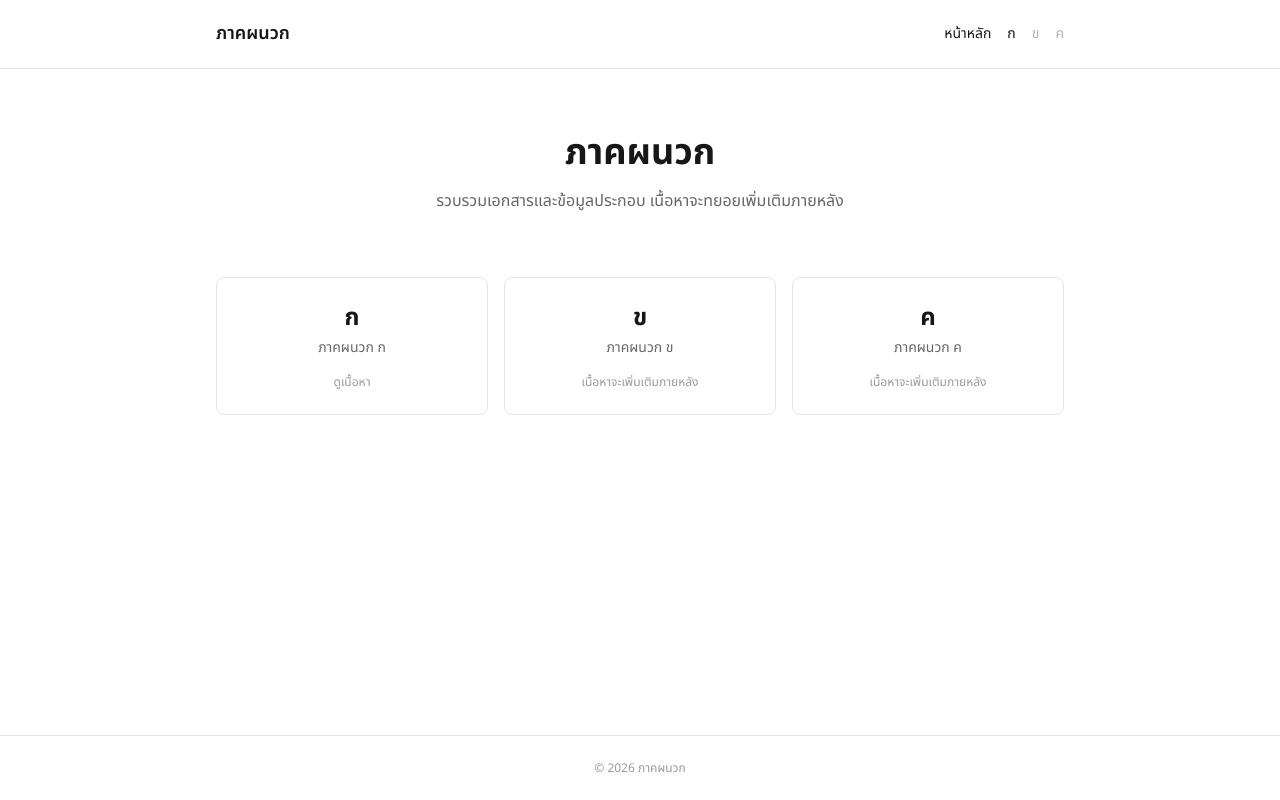
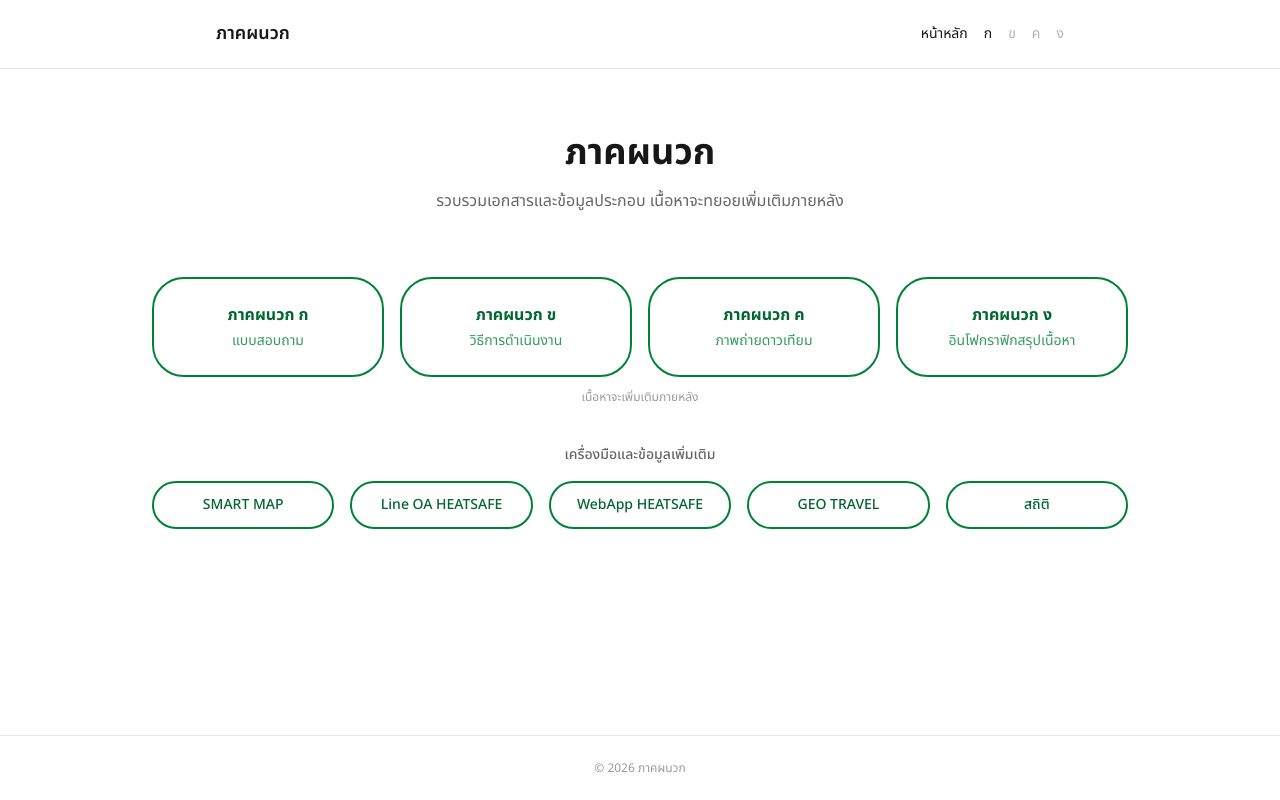
Before and after one commit to wkmep-heat/kk-pn, a Next.js app: page / in a window 1280 px wide. Built offline with nearby package versions, Linux system fonts and the light colour scheme.

Commit message:
เพิ่มลิ้งค์

```diff
--- a/app/_components/SiteHeader.tsx
+++ b/app/_components/SiteHeader.tsx
@@ -5,6 +5,7 @@ const navItems = [
   { label: "ก", href: "/appendix-a" },
   { label: "ข", href: null },
   { label: "ค", href: null },
+  { label: "ง", href: null },
 ];
 
 export default function SiteHeader() {
--- a/app/appendix-a/field-survey/page.tsx
+++ b/app/appendix-a/field-survey/page.tsx
@@ -192,7 +192,13 @@ export default function FieldSurvey() {
             </Link>{" "}
             / แบบบันทึกการสำรวจภาคสนาม
           </p>
-          <h1 className="mt-2 text-2xl sm:text-3xl font-bold">
+          <Link
+            href="/"
+            className="mt-3 inline-flex items-center gap-1 rounded-full border-2 border-green-700 px-4 py-1.5 text-sm font-medium text-green-800 hover:bg-green-50 transition-colors"
+          >
+            ← กลับหน้าหลัก
+          </Link>
+          <h1 className="mt-4 text-2xl sm:text-3xl font-bold">
             3. แบบบันทึกการสำรวจภาคสนาม
           </h1>
 
--- a/app/appendix-a/interview/page.tsx
+++ b/app/appendix-a/interview/page.tsx
@@ -156,7 +156,13 @@ export default function Interview() {
             </Link>{" "}
             / แบบสัมภาษณ์
           </p>
-          <h1 className="mt-2 text-2xl sm:text-3xl font-bold">
+          <Link
+            href="/"
+            className="mt-3 inline-flex items-center gap-1 rounded-full border-2 border-green-700 px-4 py-1.5 text-sm font-medium text-green-800 hover:bg-green-50 transition-colors"
+          >
+            ← กลับหน้าหลัก
+          </Link>
+          <h1 className="mt-4 text-2xl sm:text-3xl font-bold">
             2. แบบสัมภาษณ์ผู้รู้และผู้เกี่ยวข้อง
           </h1>
 
--- a/app/appendix-a/page.tsx
+++ b/app/appendix-a/page.tsx
@@ -32,7 +32,13 @@ export default function AppendixA() {
             </Link>{" "}
             / ก
           </p>
-          <h1 className="mt-2 text-2xl sm:text-3xl font-bold">ภาคผนวก ก</h1>
+          <Link
+            href="/"
+            className="mt-3 inline-flex items-center gap-1 rounded-full border-2 border-green-700 px-4 py-1.5 text-sm font-medium text-green-800 hover:bg-green-50 transition-colors"
+          >
+            ← กลับหน้าหลัก
+          </Link>
+          <h1 className="mt-4 text-2xl sm:text-3xl font-bold">ภาคผนวก ก</h1>
 
           <div className="mt-8 flex flex-col gap-4">
             {items.map((item) => (
--- a/app/appendix-a/questionnaire/page.tsx
+++ b/app/appendix-a/questionnaire/page.tsx
@@ -364,7 +364,13 @@ export default function Questionnaire() {
             </Link>{" "}
             / แบบสอบถาม
           </p>
-          <h1 className="mt-2 text-2xl sm:text-3xl font-bold">
+          <Link
+            href="/"
+            className="mt-3 inline-flex items-center gap-1 rounded-full border-2 border-green-700 px-4 py-1.5 text-sm font-medium text-green-800 hover:bg-green-50 transition-colors"
+          >
+            ← กลับหน้าหลัก
+          </Link>
+          <h1 className="mt-4 text-2xl sm:text-3xl font-bold">
             1. แบบสอบถามประชาชน
           </h1>
 
--- /dev/null
+++ b/app/geo-travel/page.tsx
@@ -0,0 +1,20 @@
+import Link from "next/link";
+
+export default function GeoTravel() {
+  return (
+    <main className="relative flex-1 flex flex-col">
+      <Link
+        href="/"
+        className="absolute top-3 left-3 z-10 inline-flex items-center gap-1 rounded-full border-2 border-green-700 bg-white px-4 py-1.5 text-sm font-medium text-green-800 shadow hover:bg-green-50 transition-colors"
+      >
+        ← กลับหน้าหลัก
+      </Link>
+
+      <iframe
+        src="https://heat-safe-cyan.vercel.app/?traveltime"
+        title="GEO TRAVEL"
+        className="w-full flex-1 border-0"
+      />
+    </main>
+  );
+}
--- a/app/page.tsx
+++ b/app/page.tsx
@@ -4,9 +4,38 @@ import SiteHeader from "./_components/SiteHeader";
 import SubmittedNotice from "./_components/SubmittedNotice";
 
 const appendices = [
-  { code: "ก", title: "ภาคผนวก ก", href: "/appendix-a" },
-  { code: "ข", title: "ภาคผนวก ข", href: null },
-  { code: "ค", title: "ภาคผนวก ค", href: null },
+  {
+    code: "ก",
+    title: "ภาคผนวก ก",
+    subtitle: "แบบสอบถาม",
+    href: "/appendix-a",
+  },
+  {
+    code: "ข",
+    title: "ภาคผนวก ข",
+    subtitle: "วิธีการดำเนินงาน",
+    href: null,
+  },
+  {
+    code: "ค",
+    title: "ภาคผนวก ค",
+    subtitle: "ภาพถ่ายดาวเทียม",
+    href: null,
+  },
+  {
+    code: "ง",
+    title: "ภาคผนวก ง",
+    subtitle: "อินโฟกราฟิกสรุปเนื้อหา",
+    href: null,
+  },
+];
+
+const tools = [
+  { label: "SMART MAP", href: "/smart-map" },
+  { label: "Line OA HEATSAFE", href: "https://line.me/R/ti/p/@034rqfnj" },
+  { label: "WebApp HEATSAFE", href: "/webapp-heatsafe" },
+  { label: "GEO TRAVEL", href: "/geo-travel" },
+  { label: "สถิติ", href: "#" },
 ];
 
 export default function Home() {
@@ -19,28 +48,25 @@ export default function Home() {
       </Suspense>
 
       <main className="flex-1">
-        <section className="mx-auto max-w-4xl px-6 py-16 text-center">
+        <section className="mx-auto max-w-5xl px-6 py-16 text-center">
           <h1 className="text-3xl sm:text-4xl font-bold">ภาคผนวก</h1>
           <p className="mt-4 text-black/60">
             รวบรวมเอกสารและข้อมูลประกอบ เนื้อหาจะทยอยเพิ่มเติมภายหลัง
           </p>
         </section>
 
-        <section className="mx-auto max-w-4xl px-6 pb-20">
-          <div className="grid gap-4 sm:grid-cols-3">
+        <section className="mx-auto max-w-5xl px-6">
+          <div className="grid gap-4 grid-cols-2 sm:grid-cols-4">
             {appendices.map((item) => {
               const card = (
-                <div className="rounded-lg border border-black/10 p-6 text-center h-full">
-                  <div className="text-2xl font-bold">{item.code}</div>
-                  <div className="mt-1 text-sm text-black/60">{item.title}</div>
-                  <div className="mt-4 text-xs text-black/40">
-                    {item.href ? "ดูเนื้อหา" : "เนื้อหาจะเพิ่มเติมภายหลัง"}
-                  </div>
+                <div className="rounded-[2rem] bg-white border-2 border-green-700 text-green-800 p-6 text-center h-full flex flex-col items-center justify-center gap-1 transition-colors hover:bg-green-50">
+                  <div className="font-bold">{item.title}</div>
+                  <div className="text-sm text-green-700/80">{item.subtitle}</div>
                 </div>
               );
 
               return item.href ? (
-                <Link key={item.code} href={item.href} className="hover:border-black/30 rounded-lg">
+                <Link key={item.code} href={item.href} className="rounded-[2rem]">
                   {card}
                 </Link>
               ) : (
@@ -48,11 +74,32 @@ export default function Home() {
               );
             })}
           </div>
+
+          <p className="mt-3 text-center text-xs text-black/40">
+            เนื้อหาจะเพิ่มเติมภายหลัง
+          </p>
+        </section>
+
+        <section className="mx-auto max-w-5xl px-6 pt-10 pb-20">
+          <p className="text-center text-sm font-medium text-black/60 mb-4">
+            เครื่องมือและข้อมูลเพิ่มเติม
+          </p>
+          <div className="grid gap-4 grid-cols-2 sm:grid-cols-5">
+            {tools.map((tool) => (
+              <Link
+                key={tool.label}
+                href={tool.href}
+                className="rounded-full border-2 border-green-700 text-green-800 px-4 py-3 text-center text-sm font-medium hover:bg-green-50 transition-colors"
+              >
+                {tool.label}
+              </Link>
+            ))}
+          </div>
         </section>
       </main>
 
       <footer className="border-t border-black/10">
-        <div className="mx-auto max-w-4xl px-6 py-6 text-center text-xs text-black/40">
+        <div className="mx-auto max-w-5xl px-6 py-6 text-center text-xs text-black/40">
           © {new Date().getFullYear()} ภาคผนวก
         </div>
       </footer>
--- /dev/null
+++ b/app/smart-map/page.tsx
@@ -0,0 +1,20 @@
+import Link from "next/link";
+
+export default function SmartMap() {
+  return (
+    <main className="relative flex-1 flex flex-col">
+      <Link
+        href="/"
+        className="absolute top-3 left-3 z-10 inline-flex items-center gap-1 rounded-full border-2 border-green-700 bg-white px-4 py-1.5 text-sm font-medium text-green-800 shadow hover:bg-green-50 transition-colors"
+      >
+        ← กลับหน้าหลัก
+      </Link>
+
+      <iframe
+        src="https://heat-safe-cyan.vercel.app/?map"
+        title="SMART MAP"
+        className="w-full flex-1 border-0"
+      />
+    </main>
+  );
+}
--- /dev/null
+++ b/app/webapp-heatsafe/page.tsx
@@ -0,0 +1,20 @@
+import Link from "next/link";
+
+export default function WebAppHeatsafe() {
+  return (
+    <main className="relative flex-1 flex flex-col">
+      <Link
+        href="/"
+        className="absolute top-3 left-3 z-10 inline-flex items-center gap-1 rounded-full border-2 border-green-700 bg-white px-4 py-1.5 text-sm font-medium text-green-800 shadow hover:bg-green-50 transition-colors"
+      >
+        ← กลับหน้าหลัก
+      </Link>
+
+      <iframe
+        src="https://web-page-rose-six.vercel.app/"
+        title="WebApp HEATSAFE"
+        className="w-full flex-1 border-0"
+      />
+    </main>
+  );
+}
```
